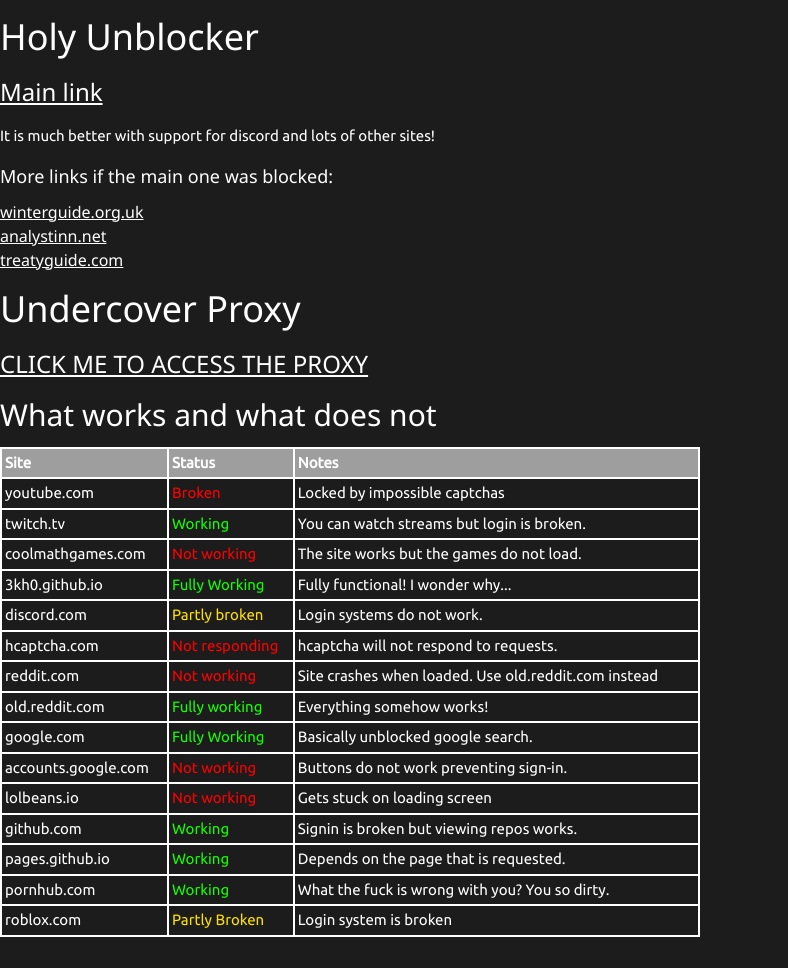
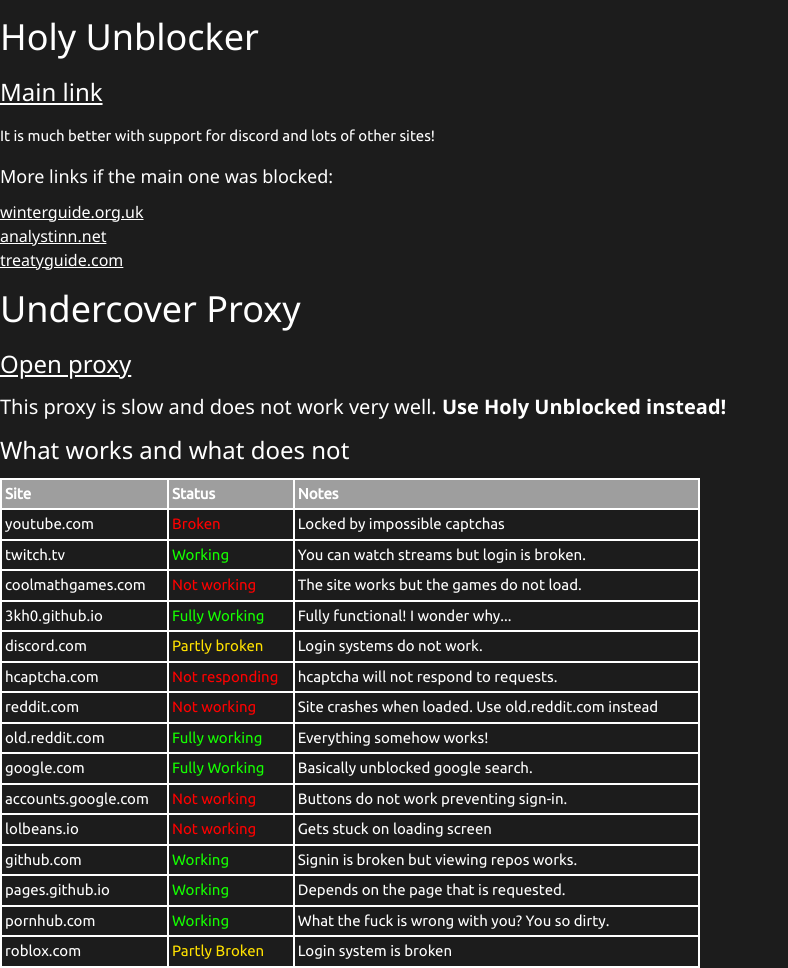
Before and after one commit to ThatsMyMute/proxies, a plain HTML site: page index.html in a window 1280 px wide. Shown: the whole page, without its empty margins (0-788 px from the left). Before the commit the page ends 937 px from the top, so only its background shows below. Drawn offline with nearby package versions, Linux system fonts and the light colour scheme.

Commit message:
Update index.html

```diff
--- a/index.html
+++ b/index.html
@@ -30,8 +30,9 @@
             }
         </script>
         <!-- <span class="w3-xlarge">Input your URL here: </span> <div> <input class="w3-xlarge" type='text' placeholder='https://3kh0.github.io' id='url-target' onkeydown='if(event.key==="Enter") go()'/> <button onclick='go()' class="w3-xlarge">Go!</button> </div>-->
-        <h3><a href="https://undercover-web-proxy.herokuapp.com/">CLICK ME TO ACCESS THE PROXY</a></h3>
-        <h2>What works and what does not</h2>
+        <h3><a href="https://undercover-web-proxy.herokuapp.com/">Open proxy</a></h3>
+        <h4>This proxy is slow and does not work very well. <b>Use Holy Unblocked instead!</b></h4>
+        <h3>What works and what does not</h3>
         <table class="GeneratedTable">
             <thead>
                 <tr>
```
